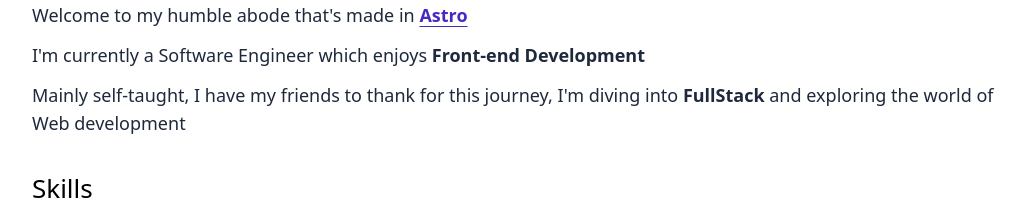
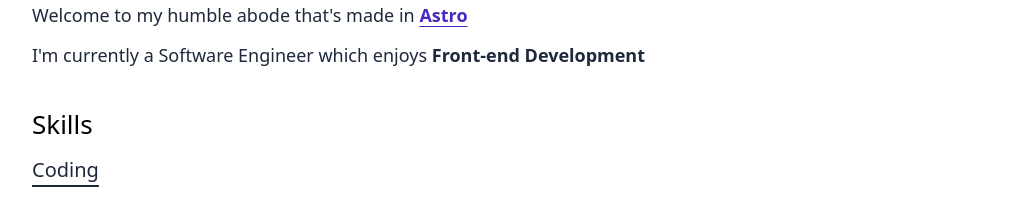
Before and after one commit to yaohong6782/yh, an Astro site: page / in a window 1280 px wide. Shown: the part 921-1121 px from the top of the page, without its empty margins (120-1144 px from the left). Built offline with nearby package versions, Linux system fonts and the light colour scheme; Astro itself is replaced by a stand-in of ours.

Commit message:
removed misc

```diff
--- a/src/components/About.astro
+++ b/src/components/About.astro
@@ -15,10 +15,6 @@
 <p class="text-lg text-slate-800 pb-3">
   I'm currently a Software Engineer which enjoys <b>Front-end Development</b>
 </p>
-<p class="text-lg text-slate-800 pb-2">
-  Mainly self-taught, I have my friends to thank for this journey, I'm diving
-  into <b>FullStack</b> and exploring the world of Web development
-</p>
 
 <style>
   h1 {
```
